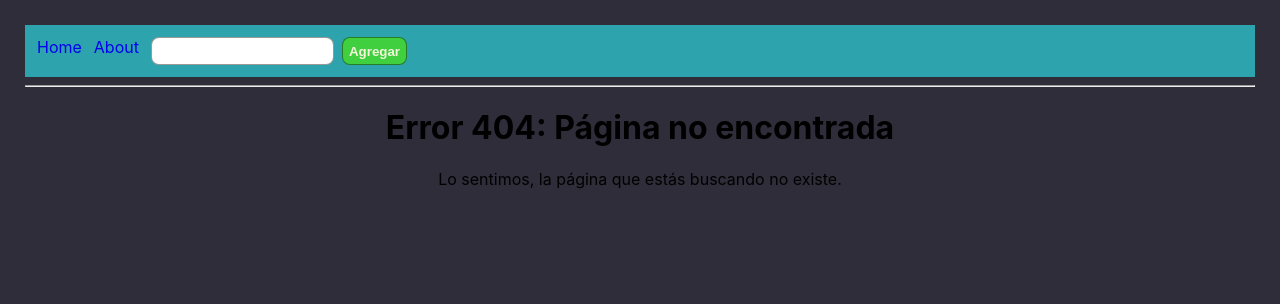
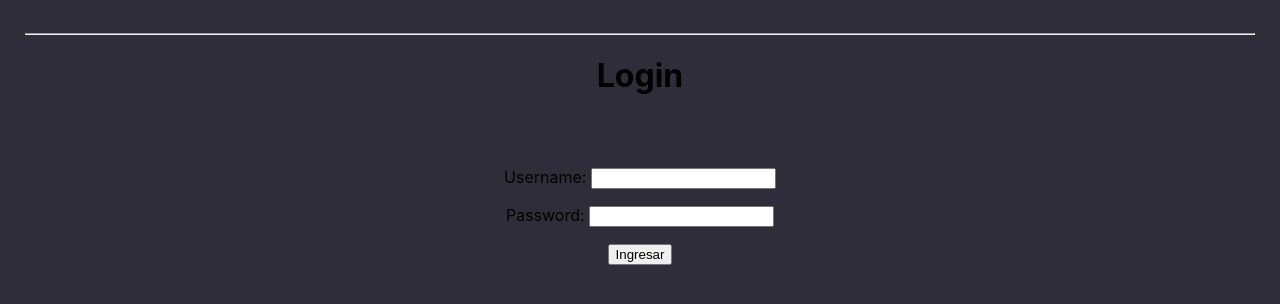
Before and after one commit to Zonorg/RickAndMortyApp-Henry, a React (Create React App) app: page / in a window 1280 px wide. Before the commit this address had no page. Shown: the top 304 px of the page. Built offline with nearby package versions, Linux system fonts and the light colour scheme.

Commit message:
Agregado form login clase 10

```diff
--- a/src/App.js
+++ b/src/App.js
@@ -1,14 +1,35 @@
 import "./App.css";
-import { useState } from "react";
+import { useState, useEffect } from "react";
 import Nav from "./components/NavBar/Nav.jsx";
-import Cards from "./components/Cards/Cards.jsx";
+import Cards from "./components/Card/Cards.jsx";
 import About from "./components/About/About.jsx";
 import Detail from "./components/Detail/Detail.jsx";
-import { Route, Routes } from "react-router-dom";
+import Form from "./components/Form/Form.jsx";
+import { Route, Routes, useLocation, useNavigate } from "react-router-dom";
 import Error404 from "./components/Utilities/Error404";
 
 function App() {
   const [characters, setCharacters] = useState([]);
+  const navigate = useNavigate();
+  const location = useLocation();
+  const [access, setAccess] = useState(false);
+  const username = "nviscio@gmail.com";
+  const password = "renzo1234";
+  const logOut = () => {
+    setAccess(false);
+    navigate("/");
+  };
+
+  function login(userData) {
+    if (userData.password === password && userData.username === username) {
+      setAccess(true);
+      navigate("/home");
+    }
+  }
+
+  useEffect(() => {
+    !access && navigate("/");
+  }, [access]);
 
   function onSearch(text) {
     fetch(`https://rickandmortyapi.com/api/character/${text}`)
@@ -17,6 +38,7 @@ function App() {
         if (data.name) {
           if (!characters.some((character) => character.id === data.id)) {
             setCharacters((oldChars) => [...oldChars, data]);
+            navigate("/home");
           } else {
             window.alert("Este personaje ya fue agregado.");
           }
@@ -32,7 +54,7 @@ function App() {
 
   return (
     <div className="App" style={{ padding: "25px" }}>
-      <Nav onSearch={onSearch} />
+      {location.pathname !== "/" && <Nav onSearch={onSearch} logOut={logOut} />}
       <hr />
       <Routes>
         <Route
@@ -41,6 +63,7 @@ function App() {
         />
         <Route path="/about" element={<About />} />
         <Route path="/detail/:id" element={<Detail />} />
+        <Route path="/" element={<Form login={login} />} />
         {characters.length === 0 && <Route path="*" element={<Error404 />} />}
       </Routes>
     </div>
--- a/src/components/Cards/Cards.jsx
+++ b/src/components/Card/Cards.jsx
@@ -1,4 +1,4 @@
-import Card from "../Card/Card.jsx";
+import Card from "./Card.jsx";
 import styles from "./Cards.module.css";
 
 export default function Cards(props) {
--- /dev/null
+++ b/src/components/Form/Form.jsx
@@ -0,0 +1,46 @@
+import React from "react";
+import { validate } from "./validation";
+import styles from "../Form/Form.module.css";
+
+export default function Form({ login }) {
+  const [userData, setUserData] = React.useState({
+    username: "",
+    password: "",
+  });
+  const [errors, setError] = React.useState({});
+
+  function handleInputChange(e) {
+    setError(validate({ ...userData, [e.target.name]: e.target.value }));
+    setUserData({ ...userData, [e.target.name]: e.target.value });
+  }
+
+  function handleSubmit(e) {
+    e.preventDefault();
+    login(userData);
+  }
+
+  return (
+    <div>
+      <h1>Login</h1>
+      <form className={styles.containerForm} onSubmit={handleSubmit}>
+        <label htmlFor="username">Username: </label>
+        <input
+          type="text"
+          name="username"
+          onChange={handleInputChange}
+          value={userData.username}
+        />
+        <p>{errors.username}</p>
+        <label htmlFor="username">Password: </label>
+        <input
+          type="password"
+          name="password"
+          onChange={handleInputChange}
+          value={userData.password}
+        />
+        <p>{errors.password}</p>
+        <button type="submit">Ingresar</button>
+      </form>
+    </div>
+  );
+}
--- /dev/null
+++ b/src/components/Form/Form.module.css
@@ -0,0 +1,15 @@
+.containerForm{
+    padding: 50px;
+}
+
+.botonVolver {
+  background-color: rgb(63, 207, 63);
+  color: beige;
+  font-weight: bold;
+  border-radius: 8px;
+  height: 28px;
+  border: 1px solid rgba(0, 0, 0, 0.4);
+}
+.botonVolver:hover {
+  cursor: pointer;
+}
--- /dev/null
+++ b/src/components/Form/validation.js
@@ -0,0 +1,23 @@
+const regexEmail = /^[A-Z0-9._%+-]+@[A-Z0-9.-]+\.[A-Z]{2,4}$/i;
+const regexPassword = /^(?=.*?[a-z])(?=.*?[0-9]).{6,10}$/;
+
+export function validate(objUser) {
+  const errors = {};
+
+  if (!regexEmail.test(objUser.username)) {
+    errors.username = "El usuario debe ser un email";
+  } else if (!objUser.username) {
+    errors.username = "El nombre de usuario no puede estar vacío";
+  } else if (objUser.username.length > 35) {
+    errors.username =
+      "El nombre de usuario no puede tener más de 35 caracteres";
+  }
+
+  if (!regexPassword.test(objUser.password)) {
+    errors.password = "La contraseña debe tener al menos un número";
+  } else if (objUser.password.length < 6 || objUser.password.length > 10) {
+    errors.password =
+      "La contraseña debe tener una longitud entre 6 y 10 caracteres";
+  }
+  return errors;
+}
```
Also changed, not shown: src/components/Card/Cards.module.css (renamed from src/components/Cards/Cards.module.css).
